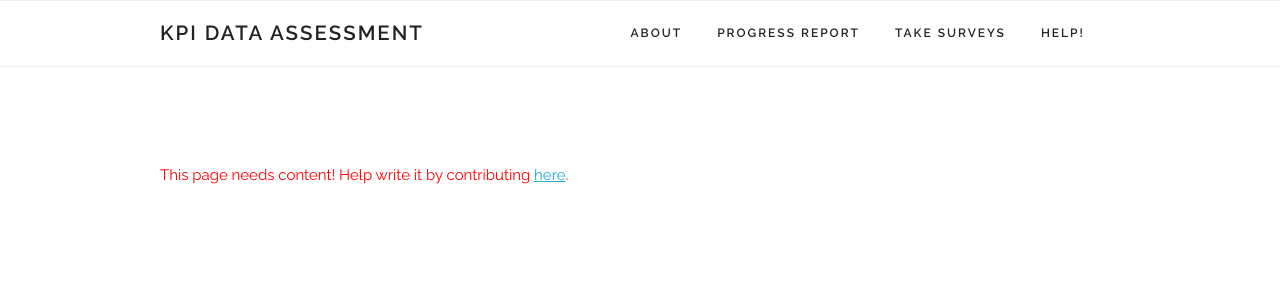
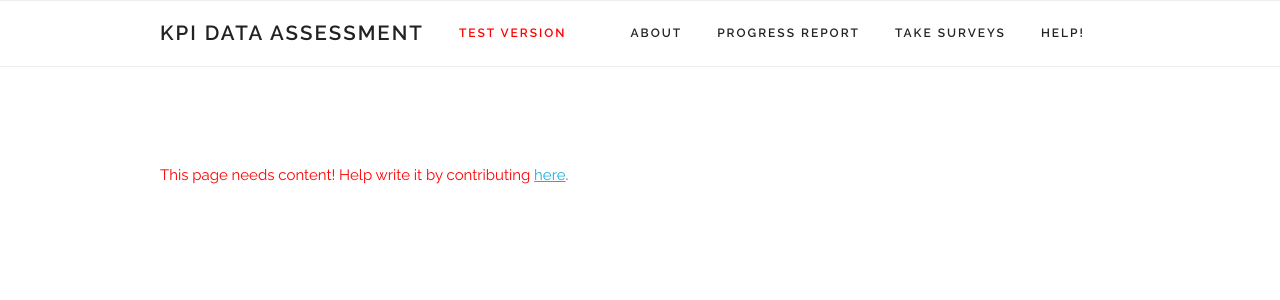
Before and after one commit to cityofaustin/kpi-data-dashboard, a Flask app: page / in a window 1280 px wide. Shown: the top 300 px of the page. Run offline with Flask 2, Linux system fonts and the light colour scheme.

Commit message:
add test label to nav

```diff
--- a/templates/main-layout.html
+++ b/templates/main-layout.html
@@ -37,6 +37,8 @@
     <div class="container">
     <h5 class="navbar-item"><a href="{{ url_for('index') }}" class="title navbar-link">KPI Data Assessment</a></h5>
 
+    <a class="navbar-link" style="color:red;"> TEST VERSION</a>
+
     <ul class="navbar-list">
       <li class="navbar-item"><a class="navbar-link" href="{{ url_for('index') }}">About</a></li>
       <li class="navbar-item"><a class="navbar-link" href="{{ url_for('progress') }}">Progress report</a></li>
```
